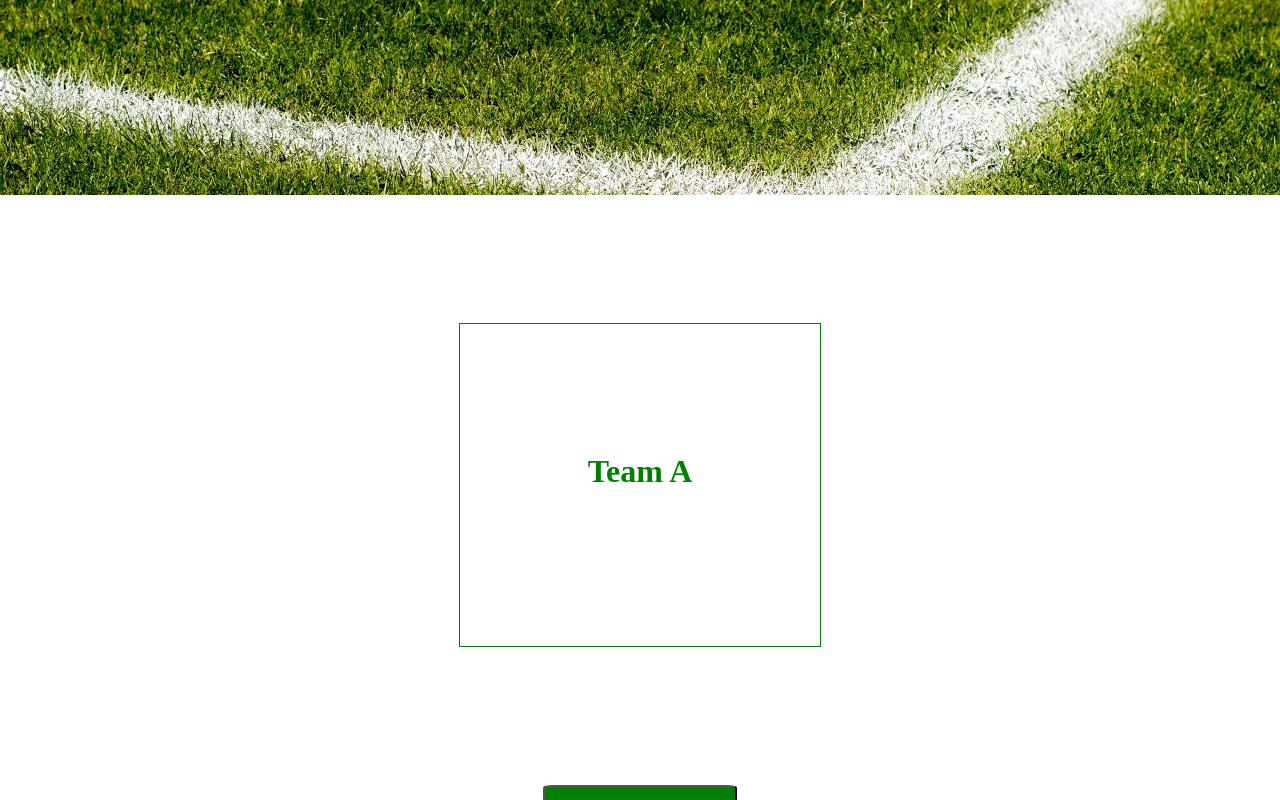
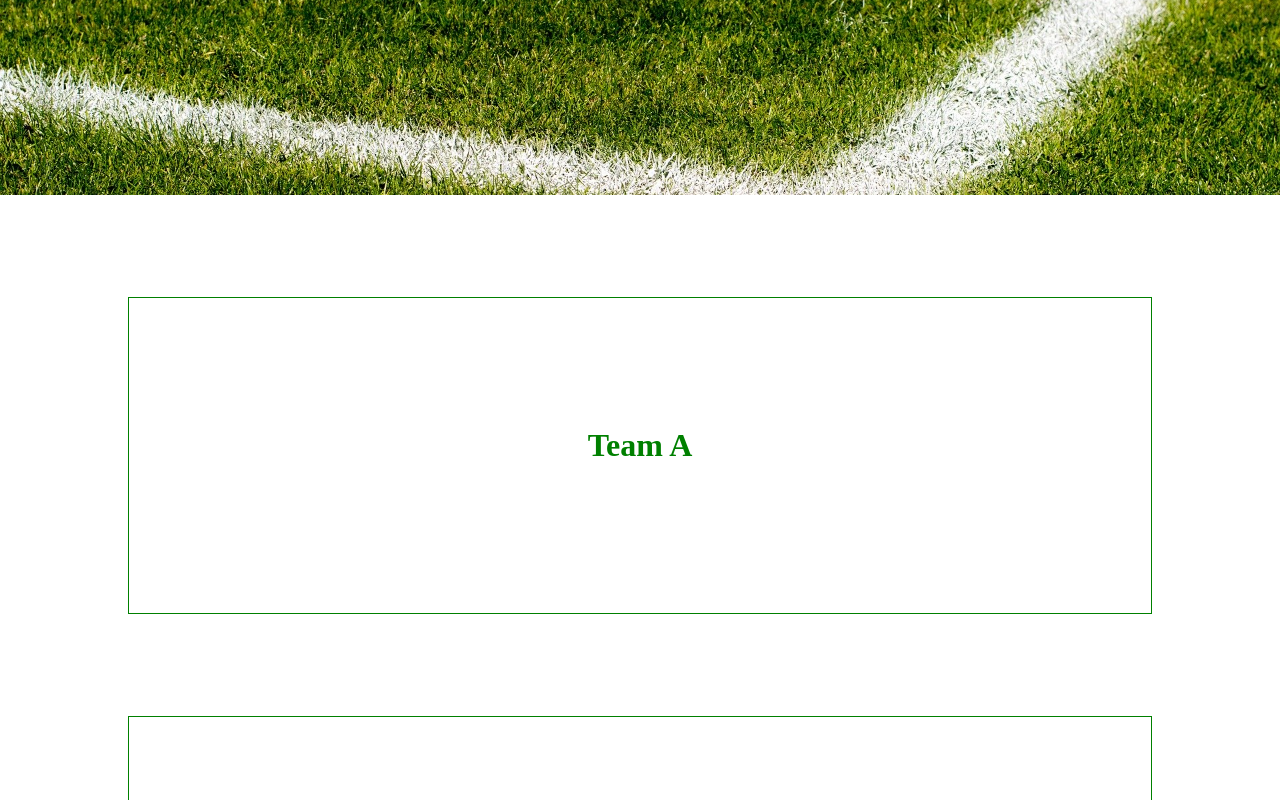
Before and after one commit to ckdrew670/five-a-side, a React (Create React App) app: page / in a window 1280 px wide. Both pictures are taken after typing "Sample" into the empty fields and a click on the button "Create Teams". Shown: the part 274-1074 px from the top of the page. Built offline with nearby package versions, Linux system fonts and the light colour scheme.

Commit message:
Minor tweaks to styling and button names

```diff
--- a/src/Settings.js
+++ b/src/Settings.js
@@ -142,7 +142,8 @@ render() {
             </>
             :
 
-            <section className="team-sheet">
+            <section>
+                <div className="team-sheet">
                     <div className="team-card">
                         <h2>Team A</h2>
                         <ul className="list-group">
@@ -158,7 +159,7 @@ render() {
                         </ul>
                     </div>
 
-                {/* <div className="team-card">
+                    <div className="team-card">
                         <h2>Team B</h2>
                         <ul className="list-group">
                             { names.filter((value, i) => (
@@ -170,17 +171,20 @@ render() {
                             :
                             null ))}
                         </ul>
-                </div> */}
+                    </div>
+                </div>
+
+                <div className="buttons">
                     <button
                         className="button-reshuffle"
                         onClick={ this.handleReshuffle }
-                >Reshuffle Teams</button>
+                    >Reshuffle</button>
 
                     <button
-                    className="button-create"
+                        className="button-create button-reset"
                         onClick={ this.handleReset }
                     >Create New Teams</button>
-
+                </div>
             </section>
 
     ); }
--- a/src/index.css
+++ b/src/index.css
@@ -125,19 +125,29 @@ p {
 
 .team-card {
   padding: 10%;
-  margin: 10%;
+  width: 80%;
+  margin-top: 8%;
   border: 1px solid #008000;
+
+}
+
+.buttons {
   display: flex;
   flex-wrap: wrap;
+  align-items: center;
   flex-direction: column;
-  align-items: center;
 }
 
 .button-reshuffle {
   background: green;
   padding: 10px 30px;
-  margin: 10px;
+  margin: 30px 0 10px 0;
   font-weight: bold;
   color: white;
   border-radius: 5%;
+
 }
+
+.button-reset {
+  margin: 20px;
+}
```
Lines whose indentation alone changed are shown as unchanged.
